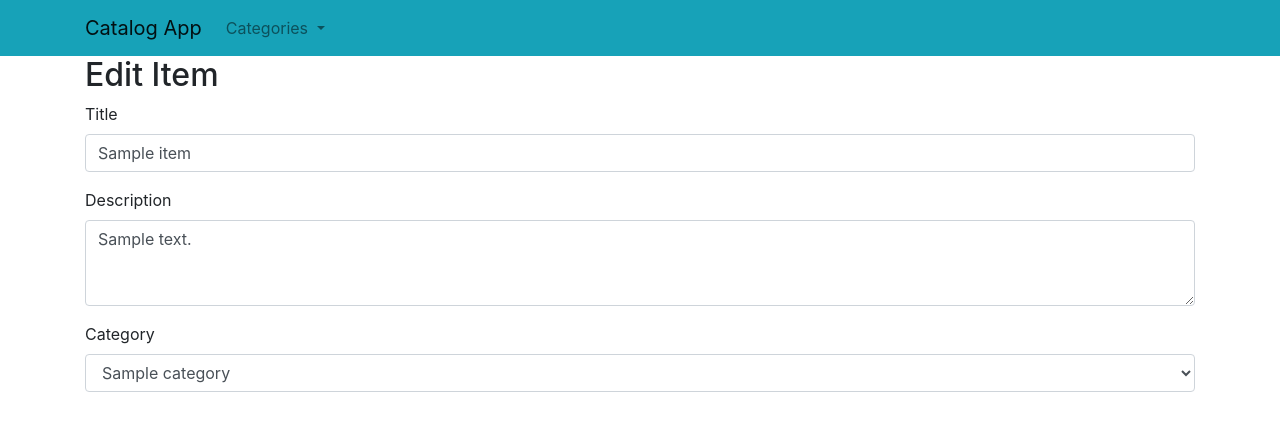
After one commit to BenHargreaves/Item-catalog, a Flask app: template templates/editItem.html in a window 1280 px wide. The commit adds this page. Shown: the top 431 px of the page. Run offline with Flask 2, Linux system fonts and the light colour scheme; the template is opened without the code that fills it: most values are stand-ins (such as "Sample title", 1, 10 or a date in 2020); some libraries are stand-ins or nearby versions.

Commit message:
added Edit Item screen, no POST yet

```diff
--- a/application.py
+++ b/application.py
@@ -86,14 +86,18 @@ def itemDescription(category_name, item_name):
     category = session.query(Category).filter_by(friendlyURL=category_name).one()
     category_id = category.id
     item = session.query(CatalogItem).filter_by(category_id=category_id, friendlyTitle=item_name).one()
-    return render_template('viewItem.html', item=item)
+    return render_template('viewItem.html', item=item, category=category)
 
-@app.route('/catalog/<category_name>/<item_name>/edit/')
+@app.route('/catalog/<category_name>/<item_name>/edit/', methods=['GET', 'POST'])
 def editItem(category_name, item_name):
-    category = session.query(Category).filter_by(friendlyURL=category_name).one()
-    category_id = category.id
-    item = session.query(CatalogItem).filter_by(category_id=category_id, friendlyTitle=item_name).one()
-
+    if request.method == 'GET':
+        categories = session.query(Category).order_by(asc(Category.name))
+        category = session.query(Category).filter_by(friendlyURL=category_name).one()
+        category_id = category.id
+        item = session.query(CatalogItem).filter_by(category_id=category_id, friendlyTitle=item_name).one()
+        return render_template('editItem.html', item=item, categories=categories)
+    else:
+        return 'sup'
 
 if __name__ == '__main__':
     app.secret_key = 'super_secret_key'
--- /dev/null
+++ b/templates/editItem.html
@@ -0,0 +1,33 @@
+{% extends "main.html" %}
+{% block content %}
+
+{% if item != [] %}
+    <h2> Edit Item </h2>
+    <form>
+        <div class="form-group">
+            <label for="exampleFormControlInput1">Title</label>
+            <input type="text" class="form-control" id="exampleFormControlInput1" value="{{ item.title }}">
+        </div>
+        <div class="form-group">
+            <label for="exampleFormControlTextarea1">Description</label>
+            <textarea class="form-control" id="exampleFormControlTextarea1" rows="3">{{ item.description }}</textarea>
+        </div>
+        <div class="form-group">
+            <label for="exampleFormControlSelect1">Category</label>
+            <select class="form-control" id="exampleFormControlSelect1">
+            {% for c in categories %}
+                {% if c.id == item.category_id %}
+                <option selected>{{ c.name }}</option>
+                {% else %}
+                <option>{{ c.name }}</option>
+                {% endif %}
+            {% endfor %}
+            </select>
+        </div>
+        </form>
+{% endif %}
+{% if 'username' in session%}
+<a href="#">Edit</a>
+{% endif %}
+
+{% endblock content %}
--- a/templates/viewItem.html
+++ b/templates/viewItem.html
@@ -8,7 +8,7 @@
         </div>
 {% endif %}
 {% if 'username' in session%}
-<a href="#">Edit</a> | <a href="#">Delete</a>
+<a href={{ url_for('editItem', category_name=category.friendlyURL, item_name=item.friendlyTitle) }}>Edit</a> | <a href="#">Delete</a>
 {% endif %}
 
 {% endblock content %}
```
